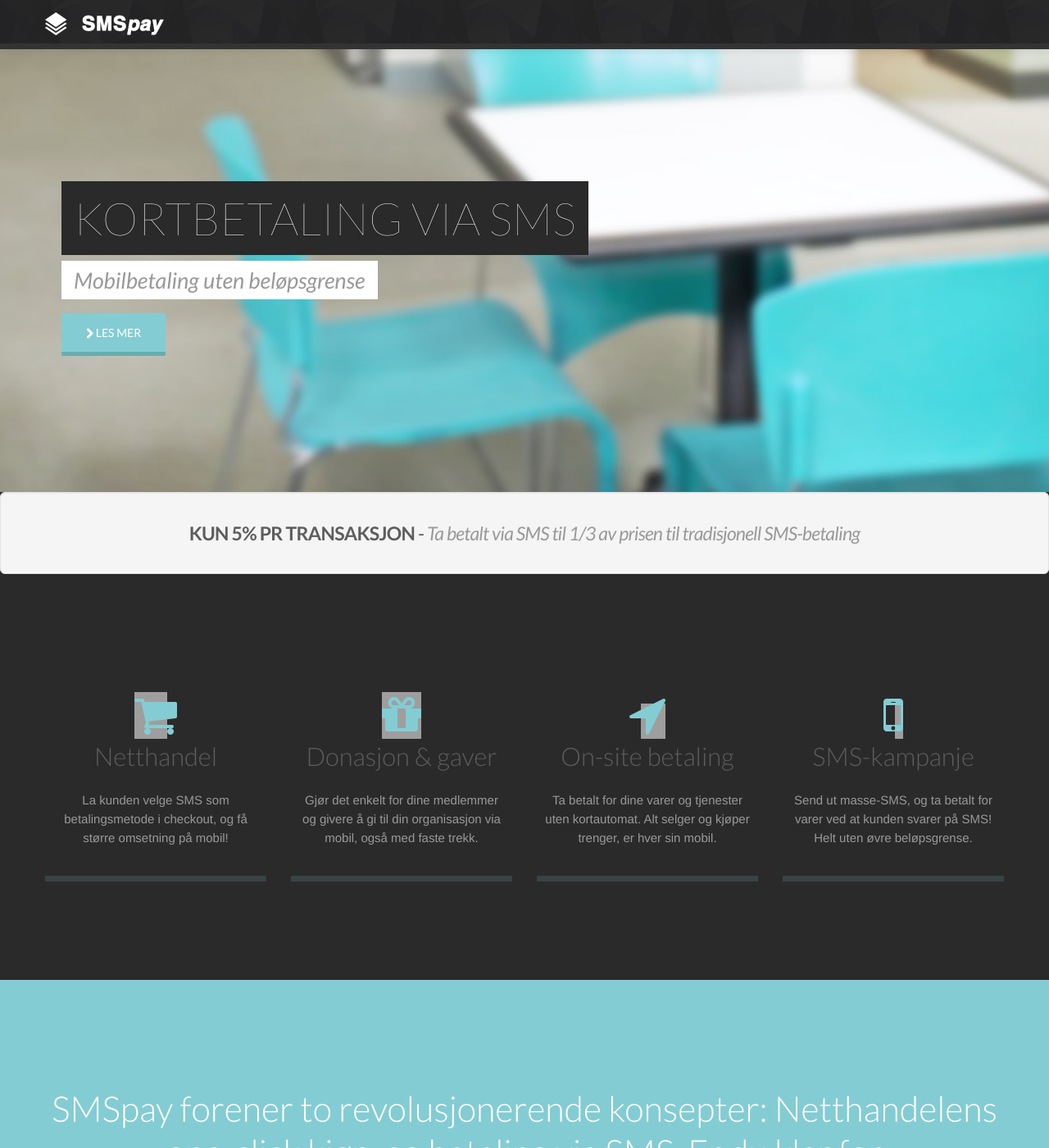
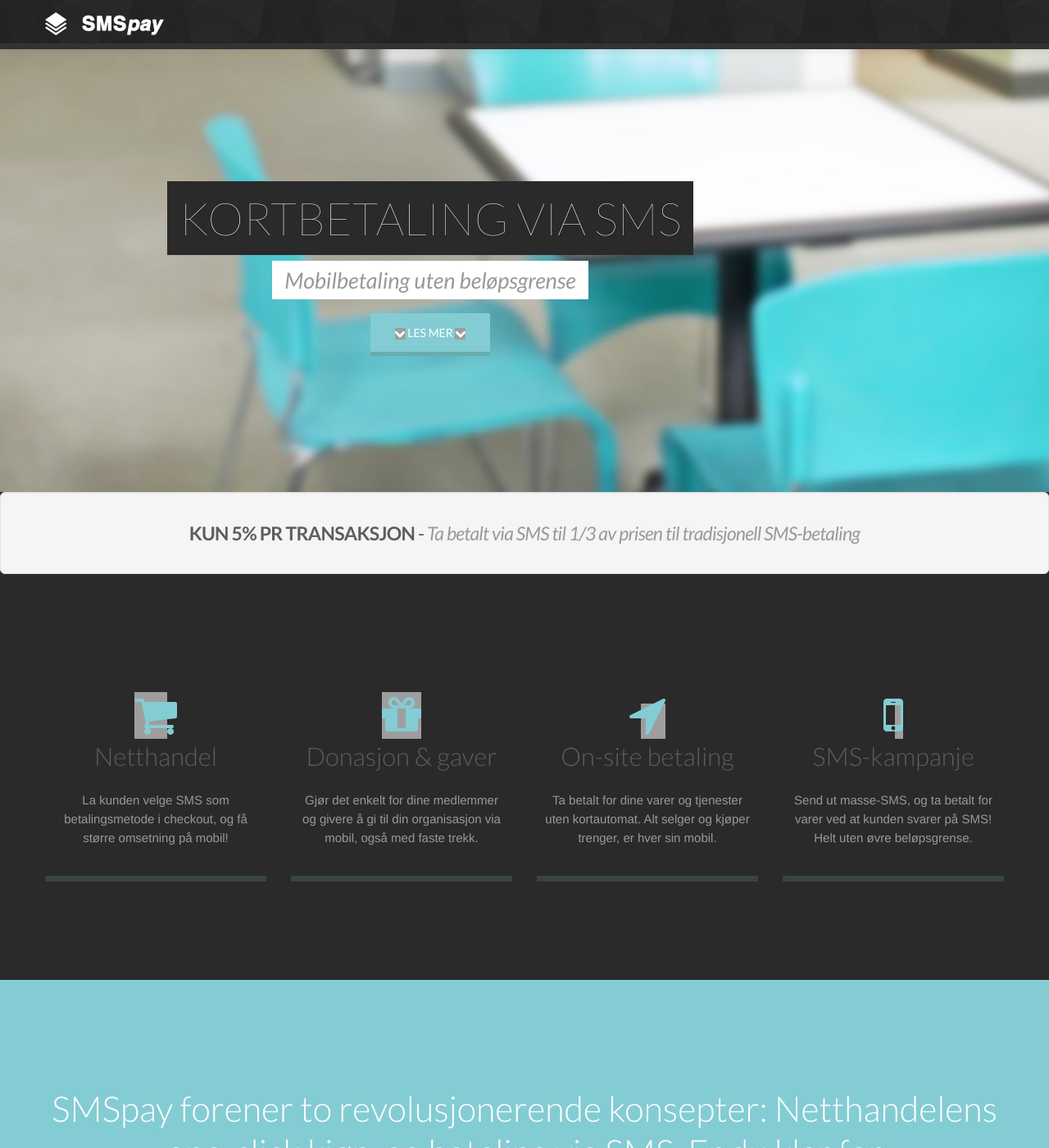
Before and after one commit to front/smspay.io, a Jekyll site: the page built from index.html, in a window 1280 px wide and 1400 px high. Shown: the whole window at 82% size. Built offline with Jekyll 4.4.1, drawn with Linux system fonts in a browser that asks for light colours; nearby versions of some CDN libraries; grey boxes are pictures that could not be loaded.

Commit message:
beautify front page

```diff
--- a/css/custom-styles.css
+++ b/css/custom-styles.css
@@ -2,3 +2,6 @@
    Insert Your Custom Styles Below. All styles located in this file will
    override existing main.css stylesheets.
    ========================================================================== */
+.carousel-caption {
+  text-align: center;
+}
--- a/index.html
+++ b/index.html
@@ -12,7 +12,7 @@
           <div class="carousel-caption">
             <h1><i>Kortbetaling via SMS</i></h1>
             <h2><i>Mobilbetaling uten beløpsgrense</i></h2>
-            <a class="btn-main" href="#"><i class="icon-chevron-right"></i> Les mer</a>
+            <a class="btn-main" href="#services"><i class="icon-chevron-down"></i> Les mer <i class="icon-chevron-down"></i></a>
           </div>
         </div>
       </div>
```
